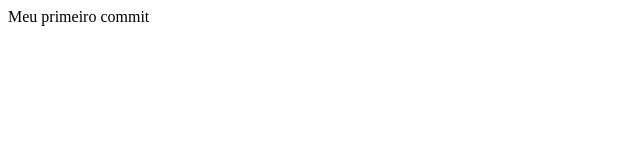
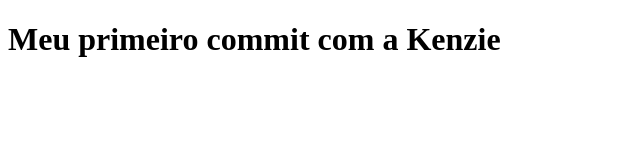
Before and after one commit to euJojiin/git_kenzie_aula, a plain HTML site: page index.html in a window 1280 px wide. Shown: the whole page, without its empty margins (0-640 px from the left). Drawn offline with Linux system fonts and the light colour scheme.

Commit message:
Adicionei a tag H1

```diff
--- a/index.html
+++ b/index.html
@@ -7,6 +7,6 @@
     <title>Document</title>
 </head>
 <body>
-    Meu primeiro commit
+    <h1>Meu primeiro commit com a Kenzie</h1>
 </body>
 </html>
```
